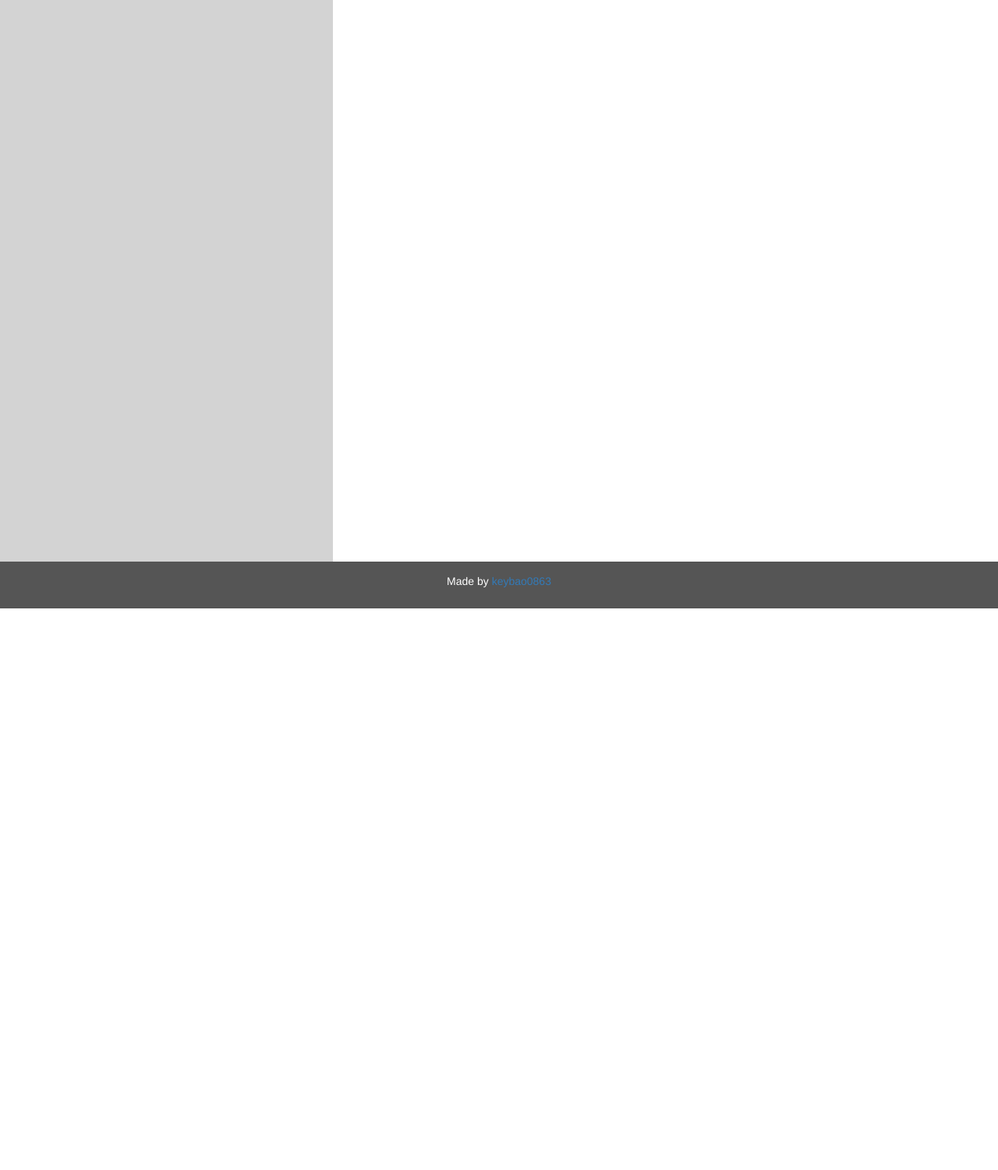
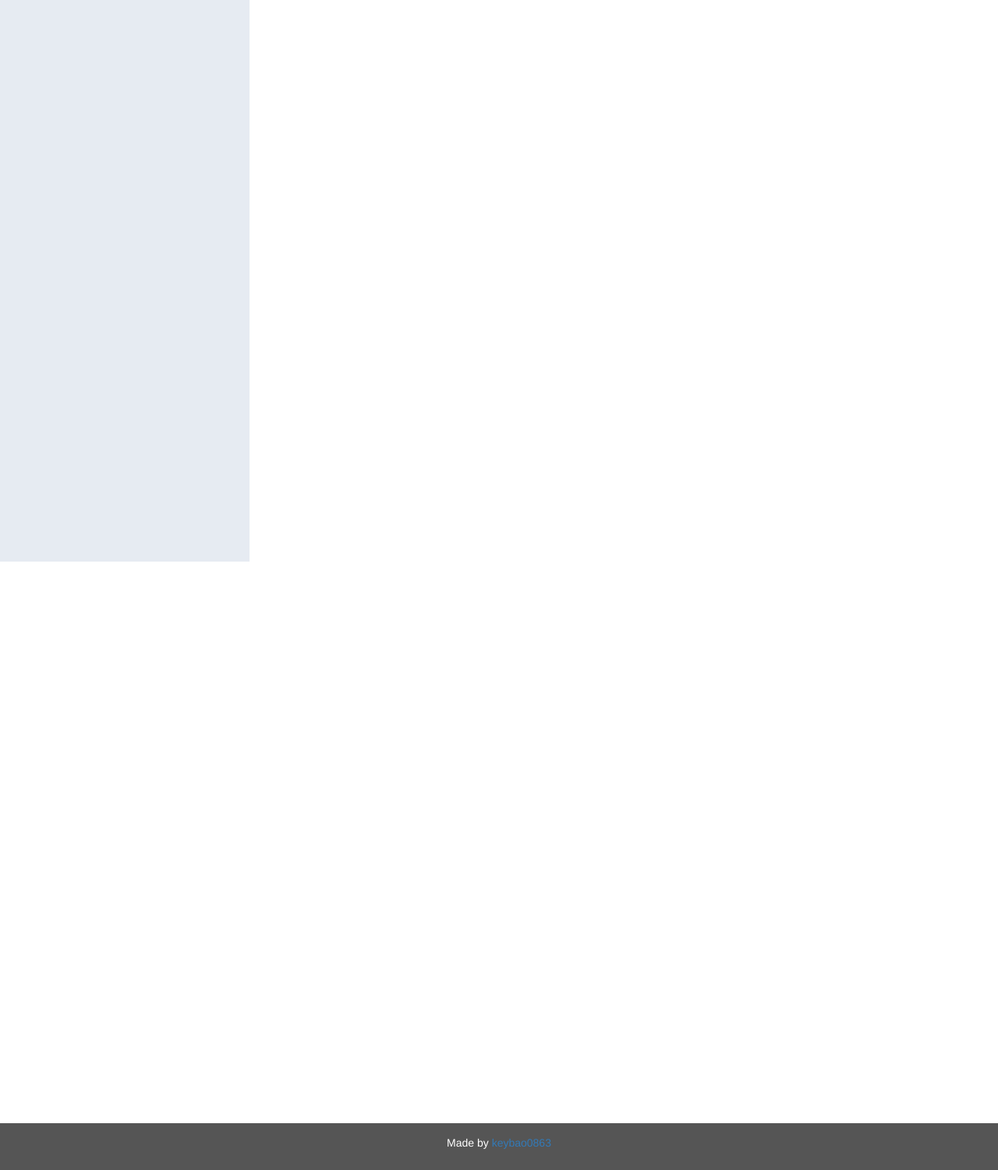
Before and after one commit to keybao0863/flack, a Flask app: template templates/layout.html in a window 1280 px wide. Shown: the part 52-1552 px from the top of the page at 78% size. Before the commit the page ends 832 px from the top, so only its background shows below. Run offline with Flask 2, Linux system fonts and the light colour scheme; the template is opened without the code that fills it, so the values that code supplies are empty; some libraries are stand-ins or nearby versions.

Commit message:
css more

```diff
--- a/static/css/main.css
+++ b/static/css/main.css
@@ -50,7 +50,7 @@
   padding-bottom: 15px;
   height:100%;
   font-size: 1.5em;
-  background-color: #D3D3D3;
+  background-color: #e6ebf2;
 
 }
 
@@ -78,6 +78,7 @@
 
 #message-container{
   height:100%;
+  width: auto;
 
 }
 
--- a/templates/layout.html
+++ b/templates/layout.html
@@ -44,12 +44,12 @@
 
   <div class="container-fluid">
     <div class="row">
-      <div id='channel-container' class="col-sm-4 test-left">
+      <div id='channel-container' class="col-sm-3 test-left">
         {% block channels %}
         {% endblock %}
       </div>
 
-      <div class="col-sm-8 text-left" id="message-container">
+      <div class="col-sm-9 text-left" id="message-container">
 
         <div class="container" >
           {% with messages = get_flashed_messages() %}
```
